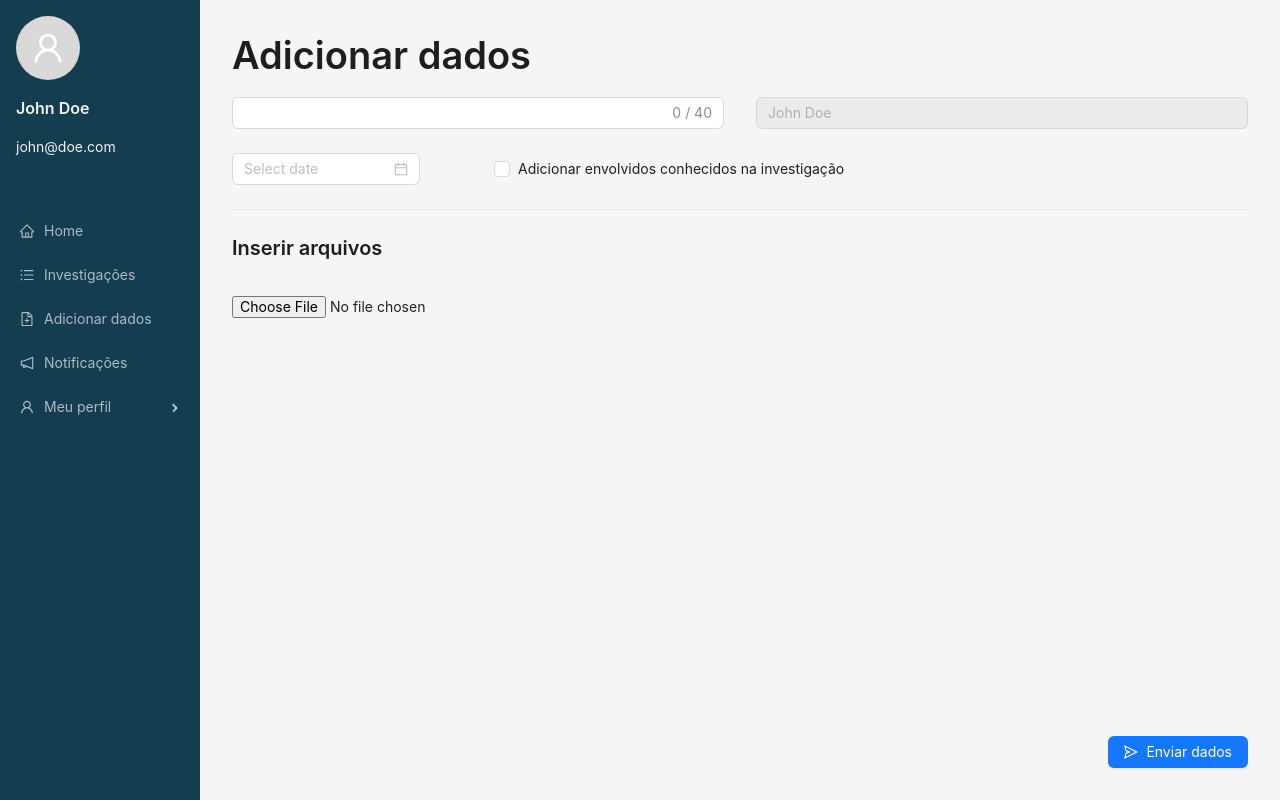
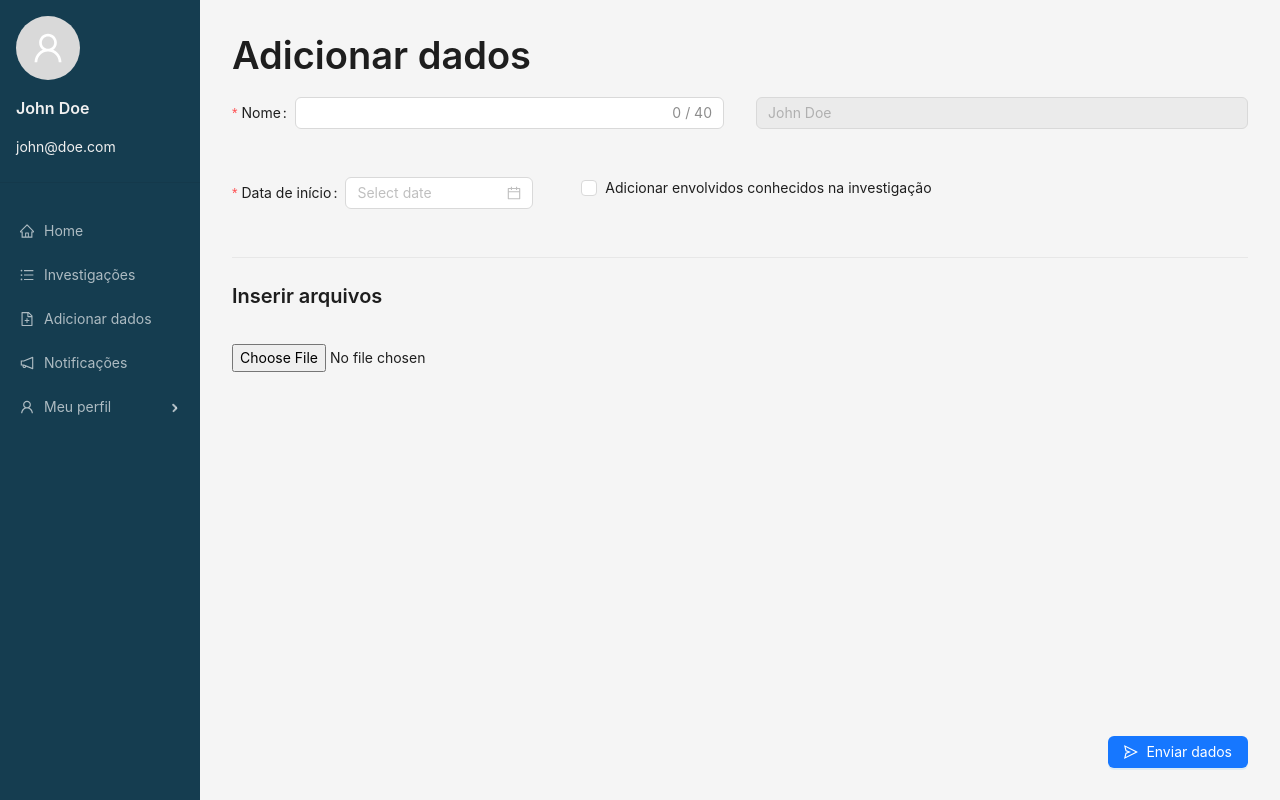
Before and after one commit to chiucchi/intelishare, a React (Vite) app: page /investigations-add in a window 1280 px wide. Built offline with nearby package versions, Linux system fonts and the light colour scheme.

Commit message:
added involveds logic and form

```diff
--- a/src/pages/investigations/create/InvestigationsAdd.tsx
+++ b/src/pages/investigations/create/InvestigationsAdd.tsx
@@ -6,18 +6,28 @@ import {
   DatePicker,
   DatePickerProps,
   Divider,
+  Form,
   Input,
   Row,
+  Select,
   Space,
   Typography,
 } from "antd";
 import PageContainer from "../../../components/container/Container";
 import { useState } from "react";
 import { CheckboxChangeEvent } from "antd/es/checkbox";
-import { DeleteOutlined, PlusOutlined, SendOutlined } from "@ant-design/icons";
+import {
+  DeleteOutlined,
+  MinusCircleOutlined,
+  PlusCircleOutlined,
+  PlusOutlined,
+  SendOutlined,
+} from "@ant-design/icons";
 import JSZip from "jszip";
+const { Option } = Select;
 
 const InvestigationsAdd = () => {
+  const [form] = Form.useForm();
   const [checked, setChecked] = useState(false);
   const [files, setFiles] = useState<File[]>([]);
   const [filenames, setFilenames] = useState<string[]>([]);
@@ -35,6 +45,7 @@ const InvestigationsAdd = () => {
 
   const onChangeCheck = (e: CheckboxChangeEvent) => {
     console.log("checked = ", e.target.checked);
+    form.setFieldsValue({ involveds: "" });
     setChecked(e.target.checked);
   };
 
@@ -54,18 +65,62 @@ const InvestigationsAdd = () => {
     console.log(files);
   };
 
+  const onFinish = (values: any) => {
+    console.log("Success:", values);
+  };
+
+  const onFinishFailed = (errorInfo: any) => {
+    console.log("Failed:", errorInfo);
+  };
+
+  const sights = {
+    Beijing: ["Tiananmen", "Great Wall"],
+    Shanghai: ["Oriental Pearl", "The Bund"],
+  };
+
+  const handleChange = () => {
+    form.setFieldsValue({ sights: [] });
+  };
+
   return (
     <PageContainer>
       <Typography.Title>Adicionar dados</Typography.Title>
-      <Row gutter={[{ xs: 8, sm: 16, md: 24, lg: 32 }, 24]} align="middle">
+      <Form
+        form={form}
+        name="add-investigation"
+        initialValues={{ remember: true }}
+        onFinish={onFinish}
+        onFinishFailed={onFinishFailed}
+        autoComplete="off"
+      >
+        <Row gutter={[{ xs: 8, sm: 16, md: 24, lg: 32 }, 24]} align="top">
           <Col span={12}>
+            <Form.Item
+              label="Nome"
+              name="name"
+              rules={[
+                { required: true, message: "Por favor adicione um nome" },
+              ]}
+            >
               <Input showCount maxLength={40} onChange={onChange} />
+            </Form.Item>
           </Col>
           <Col span={12}>
-          <Input disabled value="John Doe" />
+            <Input value="John Doe" disabled />
           </Col>
-        <Col span={6}>
+          <Col span={8}>
+            <Form.Item
+              label="Data de início"
+              name="date"
+              rules={[
+                {
+                  required: true,
+                  message: "Por favor adicione uma data próxima",
+                },
+              ]}
+            >
               <DatePicker onChange={onChangeDate} />
+            </Form.Item>
           </Col>
           <Col span={12}>
             <Checkbox checked={checked} onChange={onChangeCheck}>
@@ -77,19 +132,46 @@ const InvestigationsAdd = () => {
           <>
             <Divider />
             <Typography.Title level={4}>Envolvidos</Typography.Title>
-          <Row gutter={16}>
+            <Form.List name="involveds">
+              {(fields, { add, remove }) => {
+                return (
+                  <>
+                    {fields.map((field) => (
+                      <Row gutter={16} key={field.key} align="middle">
                         <Col span={12}>
-              <Input onChange={onChange} />
+                          <Form.Item
+                            {...field}
+                            name={[field.name, "involved"]}
+                            rules={[
+                              {
+                                required: true,
+                                message:
+                                  "Favor adicionar um nome, ou remover o envolvido",
+                              },
+                            ]}
+                          >
+                            <Input />
+                          </Form.Item>
                         </Col>
-            <Space>
-              <Button>
-                <PlusOutlined />
+                        <Col span={6} style={{ marginBottom: "24px" }}>
+                          <MinusCircleOutlined
+                            onClick={() => remove(field.name)}
+                          />
+                        </Col>
+                      </Row>
+                    ))}
+                    <Button
+                      type="dashed"
+                      onClick={() => add()}
+                      block
+                      icon={<PlusOutlined />}
+                    >
+                      Adicionar envolvido
                     </Button>
-              <Button>
-                <DeleteOutlined />
-              </Button>
-            </Space>
-          </Row>
+                  </>
+                );
+              }}
+            </Form.List>
           </>
         )}
         <Divider />
@@ -113,11 +195,12 @@ const InvestigationsAdd = () => {
             right: "32px",
           }}
         >
-        <Button type="primary">
+          <Button type="primary" htmlType="submit">
             <SendOutlined />
             Enviar dados
           </Button>
         </div>
+      </Form>
     </PageContainer>
   );
 };
```
Lines whose indentation alone changed are shown as unchanged.
